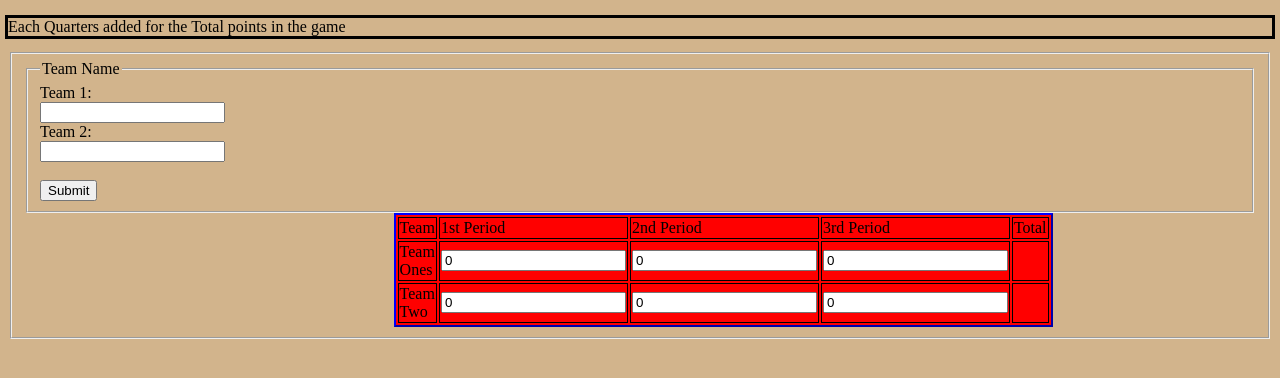
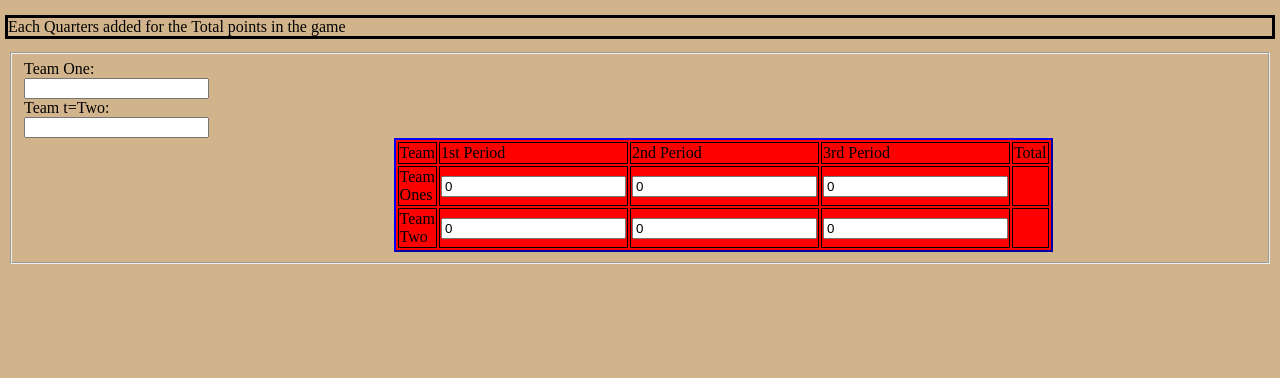
Before and after one commit to dpwhitmo/prog03.html, a plain HTML site: page index.html in a window 1280 px wide. Shown: the part 48-426 px from the top of the page. Drawn offline with Linux system fonts and the light colour scheme.

Commit message:
Update index.html

```diff
--- a/index.html
+++ b/index.html
@@ -17,15 +17,11 @@
         <td>Team</td><td>1st Period</td><td>2nd Period</td><td>3rd Period</td><td>Total</td>
       </tr>
 
-      <form action="/action_page.php">
-  <fieldset>
-    <legend>Team Name </legend>
-    Team 1:<br>
-    <input type="text" name="Team 1""><br>
-    Team 2:<br>
-    <input type="text" name="Team 2" value=""><br><br>
-    <input type="submit" value="Submit">
-  </fieldset>
+<form>
+  Team One:<br>
+  <input type="text" name="Team One"><br>
+  Team t=Two:<br>
+  <input type="text" name="Team Two">
 </form>
 
       <tr>
```
